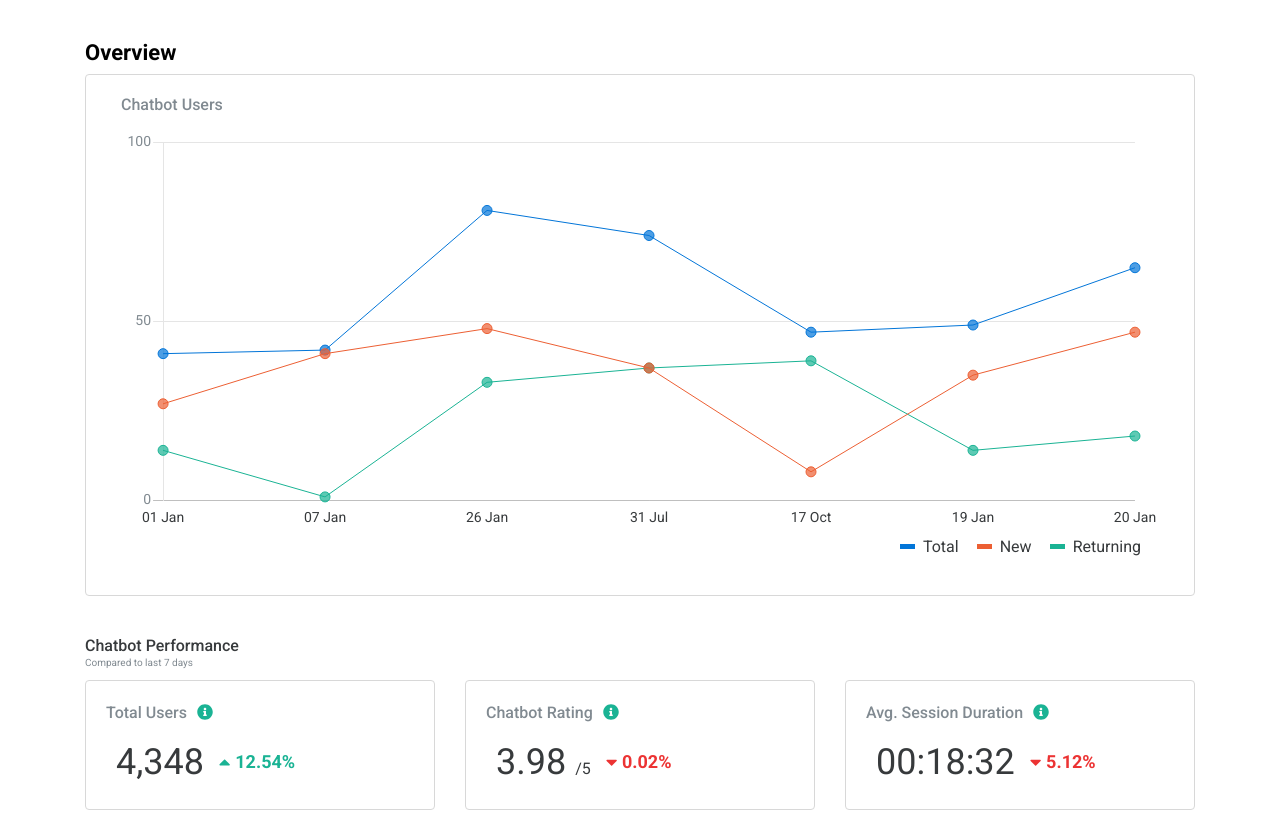
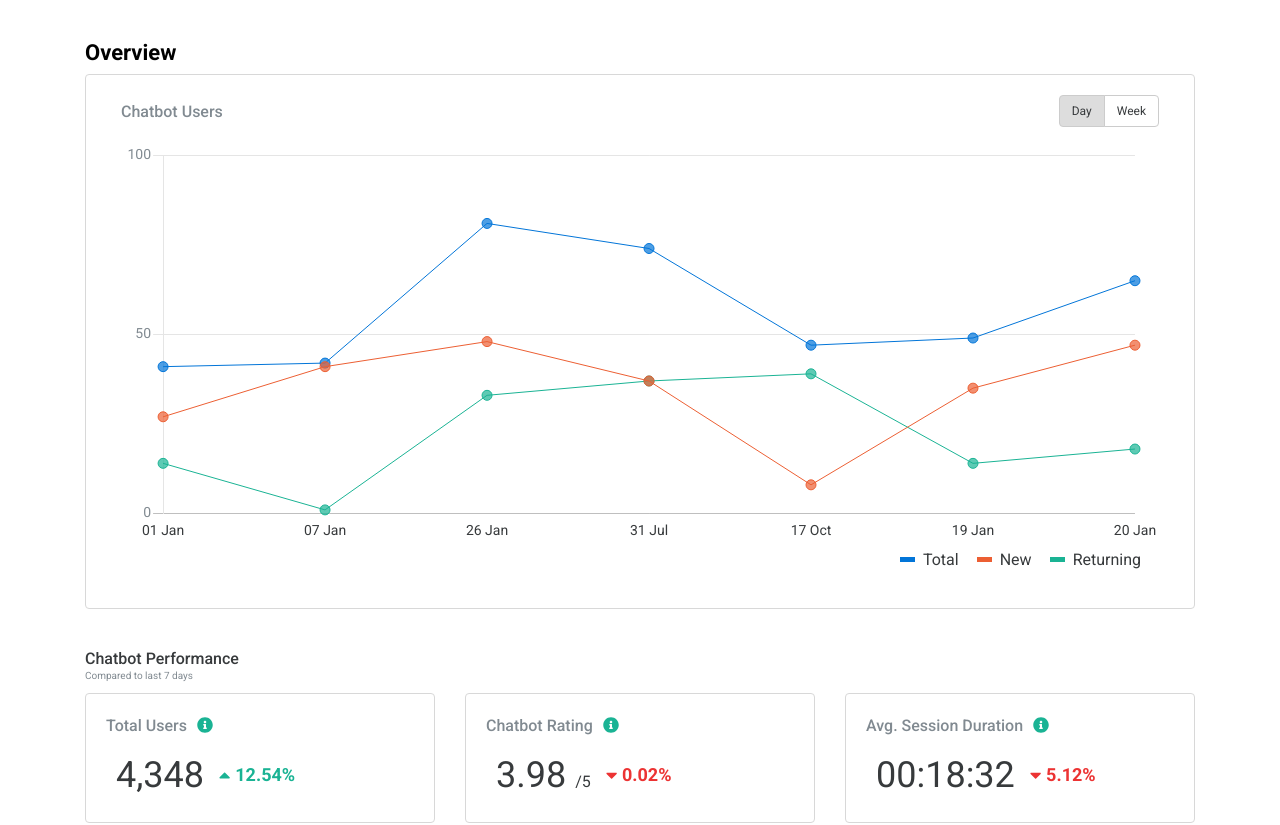
Before and after one commit to leo-le-07/taiger-reporting-js-version, a Vue app: page /#/ in a window 1280 px wide. Shown: the top 825 px of the page. Built offline with nearby package versions, Linux system fonts and the light colour scheme.

Commit message:
[##166106376] Handle select time type UI

```diff
--- /dev/null
+++ b/src/components/ChatbotTimeFilters/index.vue
@@ -0,0 +1,61 @@
+<template>
+  <div class="vue-container">
+    <b-button-group class="custom-button-group">
+      <b-button
+        class="custom-btn"
+        :class="{ active: timeType === timeTypes.DAY }"
+        @click="updateTimeType(timeTypes.DAY)"
+      >
+        Day
+      </b-button>
+      <b-button
+        class="custom-btn"
+        :class="{ active: timeType === timeTypes.WEEK }"
+        @click="updateTimeType(timeTypes.WEEK)"
+      >
+        Week
+      </b-button>
+    </b-button-group>
+  </div>
+</template>
+
+<script>
+import { TIME_TYPES } from '@/components/ChatbotTimeFilters/utils.js'
+
+export default {
+  props: ['timeType', 'updateTimeType'],
+  data () {
+    return {
+      timeTypes: TIME_TYPES
+    }
+  }
+}
+</script>
+
+
+<style lang="scss" scoped>
+.custom-button-group {
+  .custom-btn {
+    font-size: $fontSizeSmall12;
+    border: 1px solid $gray200;
+    background-color: $white;
+    color: $black500;
+
+    &:focus {
+      outline: 0;
+      box-shadow: none;
+    }
+
+    &.active {
+      background-color: $gray100;
+      border: 1px solid $gray200;
+      color: $black500;
+
+      &:focus {
+        outline: 0;
+        box-shadow: none;
+      }
+    }
+  }
+}
+</style>
--- /dev/null
+++ b/src/components/ChatbotTimeFilters/utils.js
@@ -0,0 +1,5 @@
+export const TIME_TYPES = {
+  DAY: 'day',
+  WEEK: 'week',
+  MONTH: 'month'
+}
--- a/src/components/ChatbotUsersChart/index.vue
+++ b/src/components/ChatbotUsersChart/index.vue
@@ -2,6 +2,12 @@
   <div class="container">
     <div class="sub-header">
       <div class="chart-name">Chatbot Users</div>
+      <div class="time-filters-container">
+        <ChatbotTimeFilters
+          :updateTimeType="handleUpdateTimeType"
+          :timeType="timeType"
+        />
+      </div>
     </div>
     <div class="chart-viewport">
       <LineChart
@@ -29,17 +35,22 @@
 
 <script>
 import LineChart from '@/components/common/LineChart/index.vue'
+import ChatbotTimeFilters from '@/components/ChatbotTimeFilters/index.vue'
+
 import options from '@/components/common/LineChart/options.js'
+import { TIME_TYPES } from '@/components/ChatbotTimeFilters/utils.js'
 import { dataCollection } from './utils'
 
 export default {
   components: {
-    LineChart
+    LineChart,
+    ChatbotTimeFilters
   },
   data () {
     return {
       dataCollection: null,
-      options
+      options,
+      timeType: TIME_TYPES.DAY
     }
   },
   mounted () {
@@ -49,6 +60,9 @@ export default {
     fillData () {
       this.dataCollection = dataCollection()
       this.options.scales.yAxes[0].ticks.stepSize = 50
+    },
+    handleUpdateTimeType (newTimeType) {
+      this.timeType = newTimeType
     }
   }
 }
@@ -64,6 +78,9 @@ export default {
 
 .sub-header {
   margin-bottom: 20px;
+  display: flex;
+  justify-content: space-between;
+  align-items: center;
 }
 
 .chart-legends {
--- a/src/styles/_variables.scss
+++ b/src/styles/_variables.scss
@@ -8,6 +8,8 @@ $boxShadowBlack: 0px 4px 8px rgba(0, 0, 0, 0.15);
 $hoverBoxShadow: 0px 3px 5px rgba(0, 0, 0, 0.15);
 $black500: #373A3C;
 $orange500: #EC5F33;
+$gray100: #DDDDDD;
+$gray200: #CCCCCC;
 $gray500: #818A91;
 $gray600: #666666;
 $green500: #1AB394;
@@ -16,6 +18,7 @@ $red500: #EC3333;
 // Fonts
 $fontFamilyDefault: 'Roboto', sans-serif;
 $fontSizeSmall10: 10px;
+$fontSizeSmall12: 12px;
 $fontSizeNormal: 16px;
 $fontSizeLarge18: 18px;
 $fontSizeLarge36: 36px;
```
